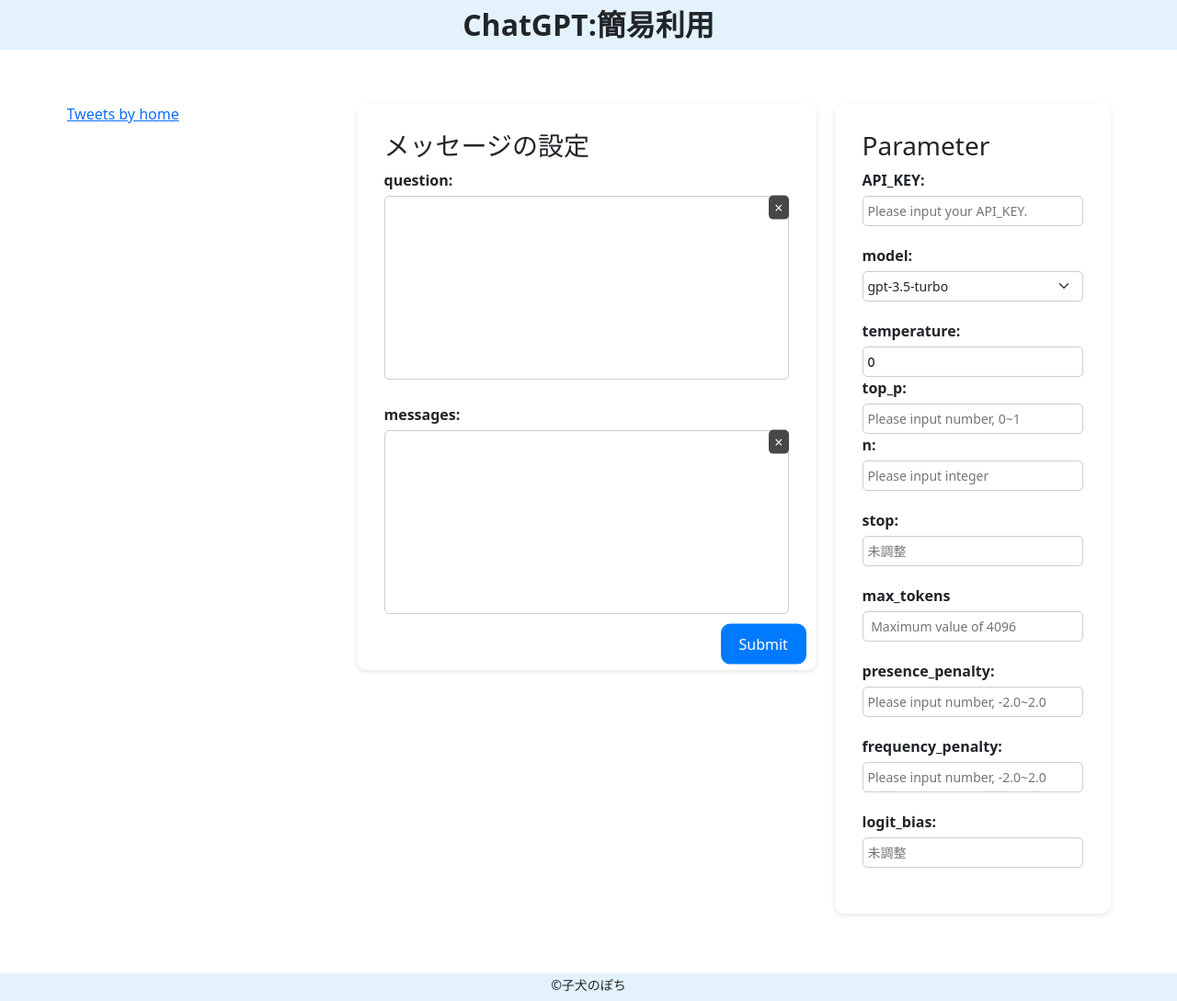
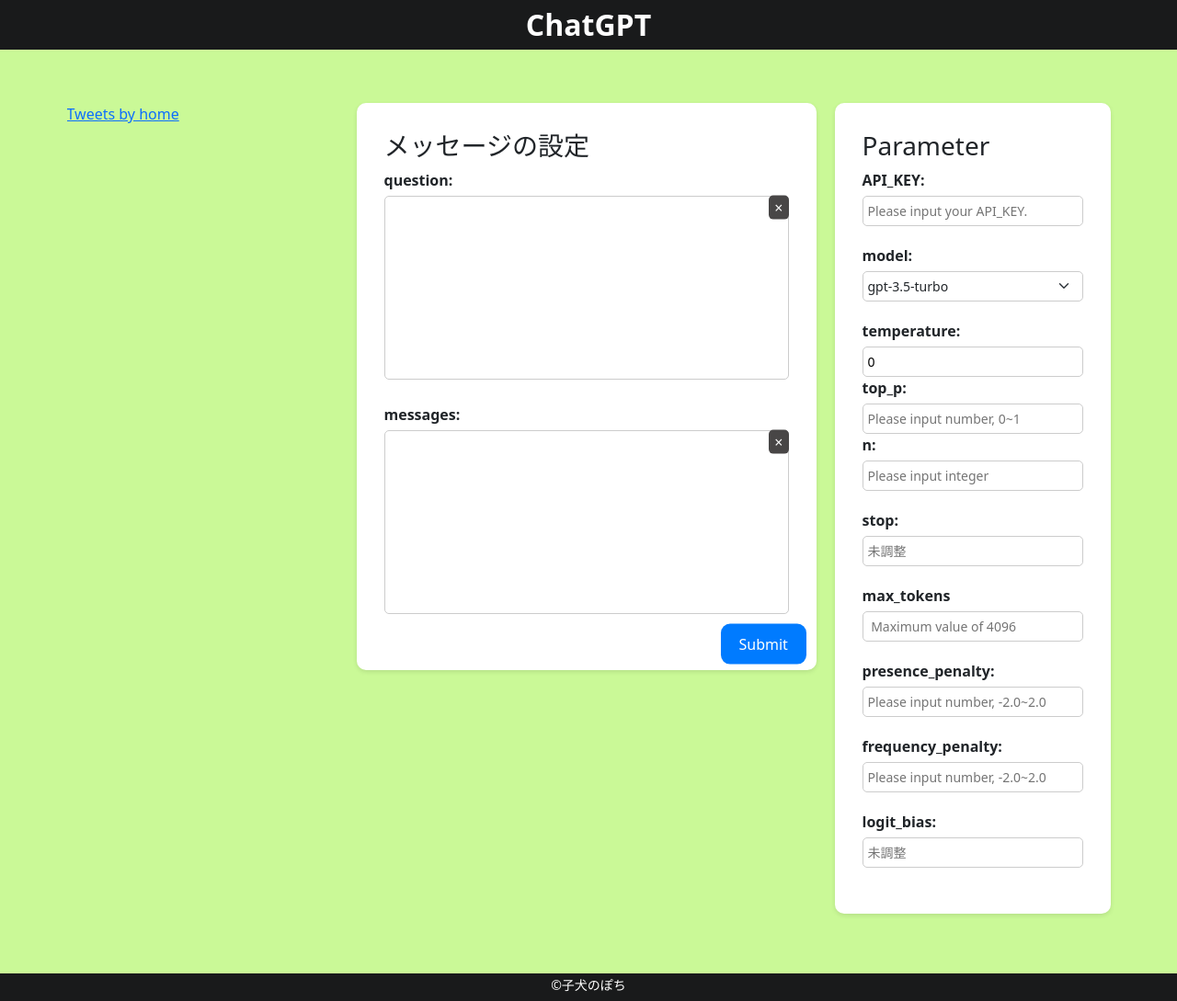
Before and after one commit to koinunopochi/chat-vue, a Vue app: page / in a window 1280 px wide. Shown: the whole page at 92% size. Built offline with nearby package versions, Linux system fonts and the light colour scheme.

Commit message:
色変更

```diff
--- a/src/App.vue
+++ b/src/App.vue
@@ -18,6 +18,7 @@
 </template>
 <style>
 .wrap{
+  background-color: #caf997;
   align-items: center;
 }
 .main{
--- a/src/components/Form/SendMessage.vue
+++ b/src/components/Form/SendMessage.vue
@@ -59,6 +59,7 @@
 <style scoped>
 /* フォームのスタイル */
 form {
+  background-color: #fff;
   width: 500px;
   padding: 30px;
   padding-bottom: 35px; /**ここで、ボタンがはみ出るかどうかの調整 */
--- a/src/components/Form/SetUpParm.vue
+++ b/src/components/Form/SetUpParm.vue
@@ -1,3 +1,4 @@
+
 <script setup>
 defineProps({
   apiKey: String,
@@ -172,6 +173,7 @@
 <style scoped>
 /* フォームのスタイル */
 form {
+  background-color: #fff;
   width: 300px;
   padding: 30px;
   padding-bottom: 30px; /**ここで、ボタンがはみ出るかどうかの調整 */
--- a/src/components/TheFooter.vue
+++ b/src/components/TheFooter.vue
@@ -8,7 +8,8 @@
 .footer{
   margin-top: 15px;
   height: 30px;
-  background-color: #e3f2fd;
+    background-color: #191a1b;
+    color: rgb(255, 255, 255);
   text-align: center;
 }
 </style>
--- a/src/components/TheHeader.vue
+++ b/src/components/TheHeader.vue
@@ -1,11 +1,12 @@
 <template>
-  <h1 class="title">ChatGPT:簡易利用</h1>
+  <h1 class="title">ChatGPT</h1>
 </template>
 
 <style scoped>
   .title {
     width: 100%;
-    background-color: #e3f2fd;
+    background-color: #191a1b;
+    color: rgb(255, 255, 255);
     text-align: center;
     font-size: 32px;
     font-weight: bold;
```
